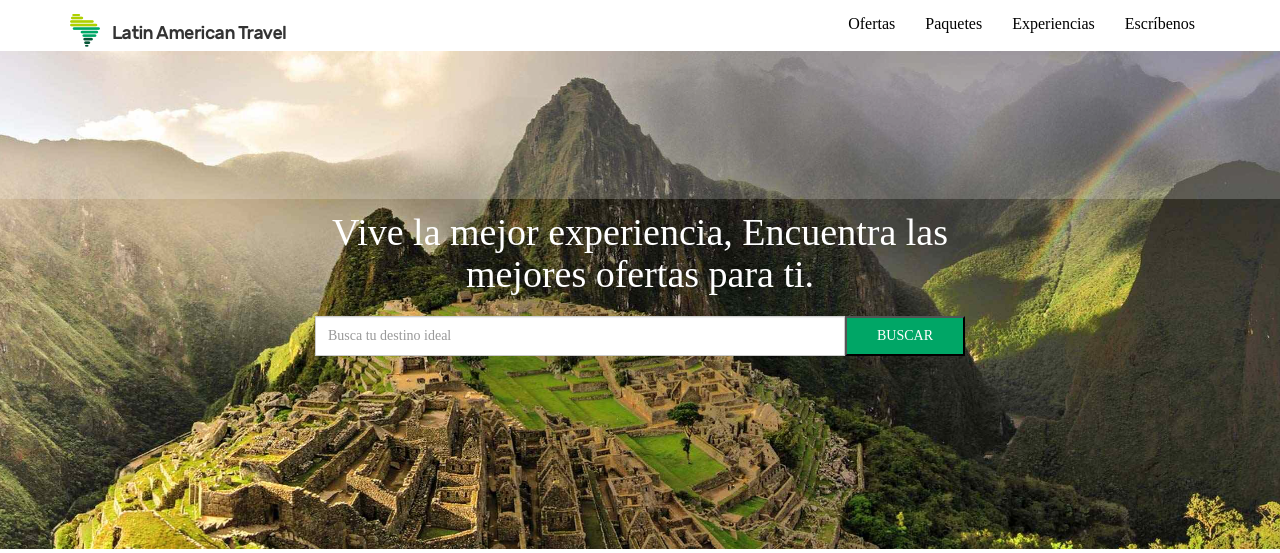
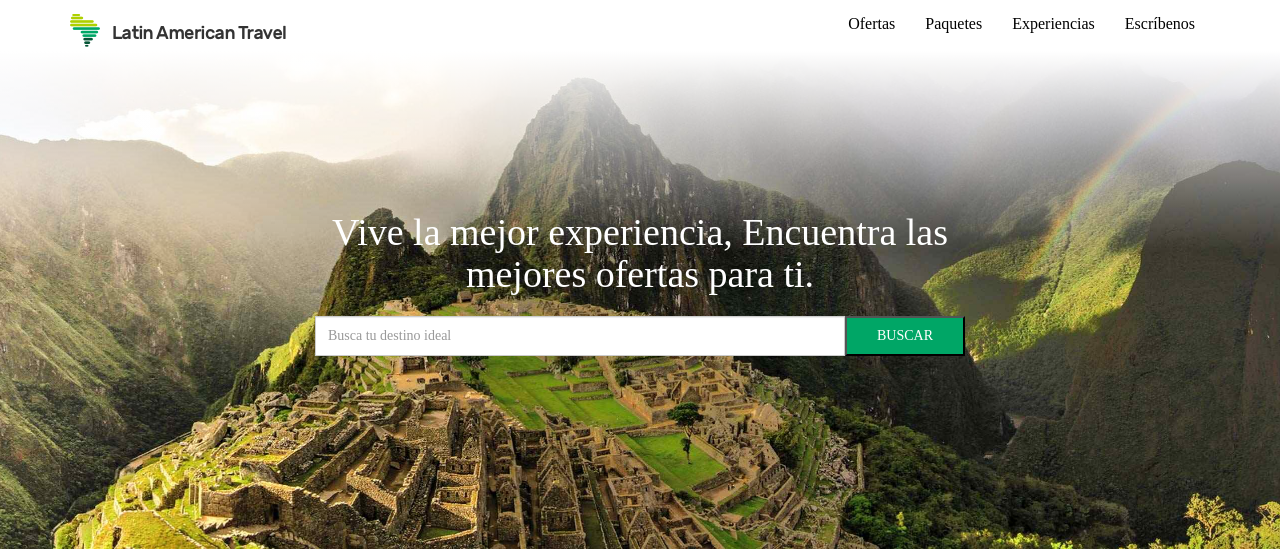
Before and after one commit to joseminaya15/latin_american_travel, a CodeIgniter app: the page made by application/views/v_home.php in a window 1280 px wide. Shown: the part 33-586 px from the top of the page. Run offline with CodeIgniter, Linux system fonts and the light colour scheme; data that the repository does not hold is empty; some libraries are stand-ins or nearby versions; some web fonts are replaced.

Commit message:
transparencia

```diff
--- a/application/config/config.php
+++ b/application/config/config.php
@@ -23,7 +23,7 @@ defined('BASEPATH') OR exit('No direct script access allowed');
 | a PHP script and you can easily do that on your own.
 |
 */
-$config['base_url'] = 'http://localhost/latin_american_travel';
+$config['base_url'] = 'http://localhost:8080/latin_american_travel';
 
 /*
 |--------------------------------------------------------------------------
--- a/application/config/database.php
+++ b/application/config/database.php
@@ -75,12 +75,12 @@ $query_builder = TRUE;
 
 $db['default'] = array(
 	'dsn'	=> '',
-	'hostname' => 'localhost',
-	'username' => 'root',
-	'password' => '',
-	// 'hostname' => 'mysql.it-merino.com',
-	// 'username' => 'brainblue',
-	// 'password' => 'Brain$blue18',
+	// 'hostname' => 'localhost',
+	// 'username' => 'root',
+	// 'password' => '',
+	'hostname' => 'mysql.it-merino.com',
+	'username' => 'brainblue',
+	'password' => 'Brain$blue18',
 	'database' => 'latin_american_travel',
 	'dbdriver' => 'mysqli',
 	'dbprefix' => '',
--- a/application/views/v_home.php
+++ b/application/views/v_home.php
@@ -47,7 +47,7 @@
                             <span class="icon-bar"></span>
                             <span class="icon-bar"></span>
                         </button>
-                        <a class="navbar-brand logo" href="index.html"><img src="<?php echo RUTA_IMG?>logo/logo.png"></a>
+                        <a class="navbar-brand logo link" href="#principal"><img src="<?php echo RUTA_IMG?>logo/logo.png"></a>
                     </div>
                     <div class="collapse navbar-collapse" id="bs-example-navbar-collapse-1">
                         <ul class="nav navbar-nav navbar-right">
--- a/public/css/style.styl
+++ b/public/css/style.styl
@@ -183,11 +183,11 @@ p
 			top 0
 			right 0
 			left 0
-			opacity 0.2
 			z-index 2
-			background-color #FFFFFF
+			background linear-gradient(#FFFFFF, transparent)
 			width 100%
 			height 200px
+			margin-top 52px
 .owl-theme
 	.owl-nav
 		flexCenter()
```
Also changed, not shown: public/css/style.css.
